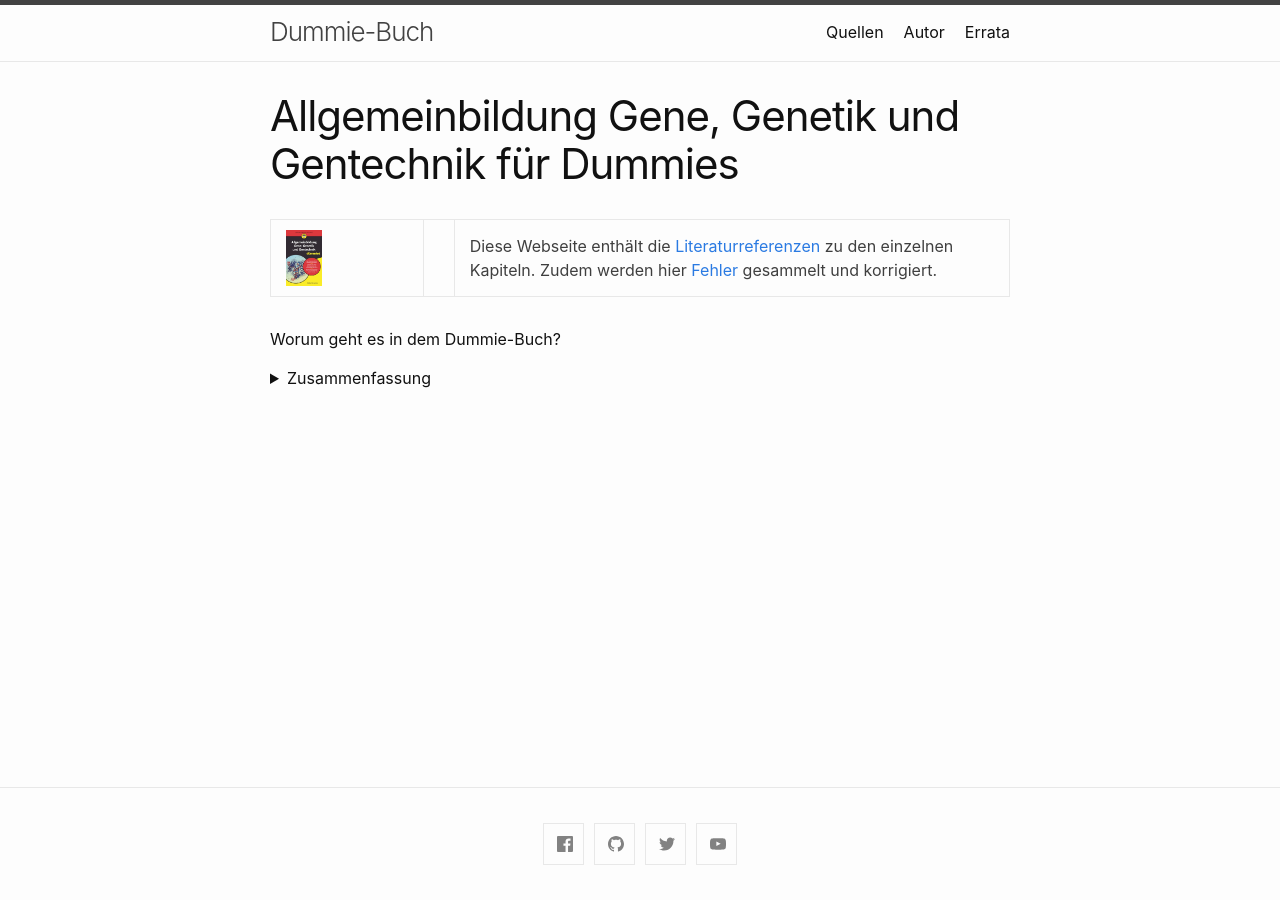
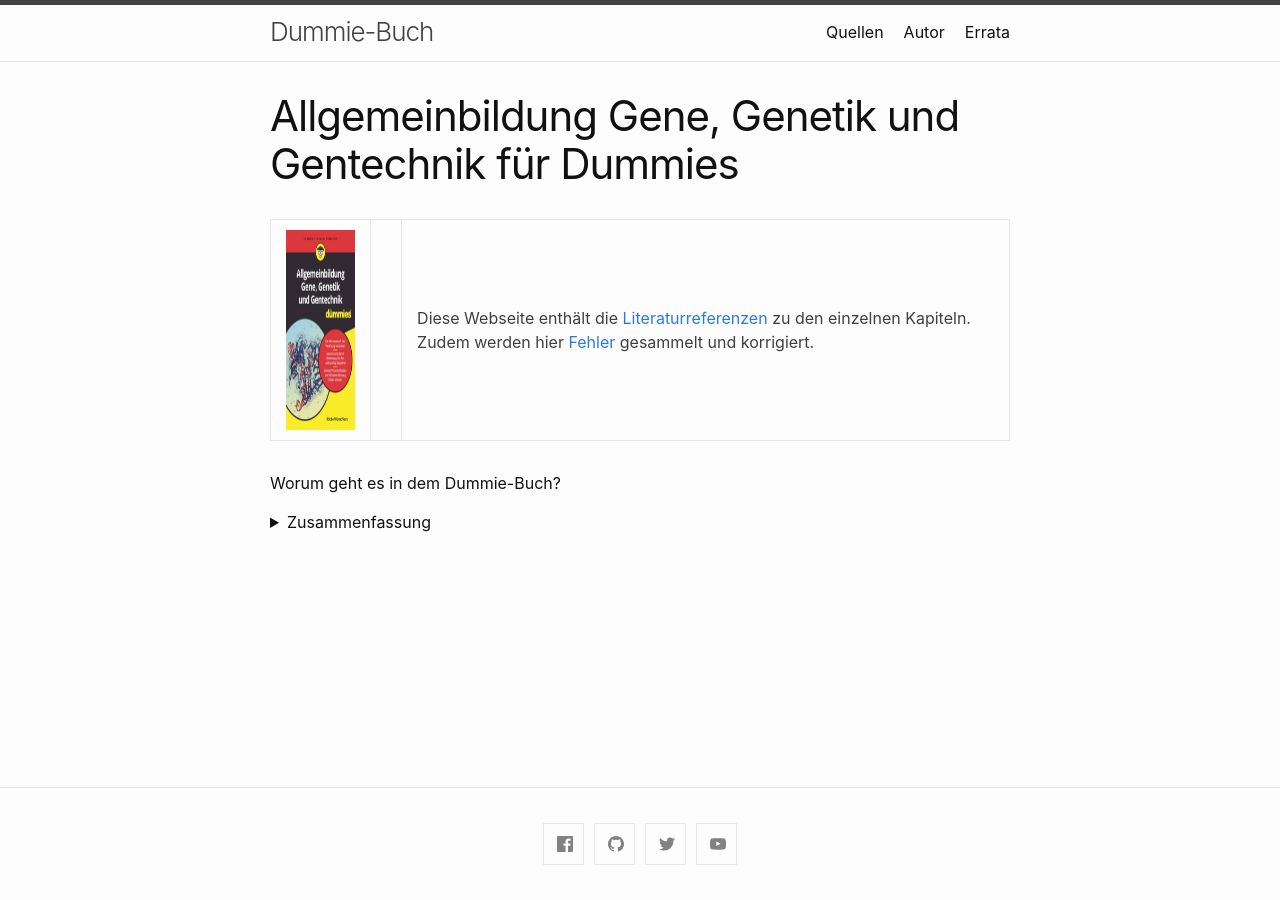
Before and after one commit to awkologist/dummie, a Jekyll site: the page built from index.md, in a window 1280 px wide. Built offline with Jekyll 4.4.1, drawn with Linux system fonts in a browser that asks for light colours.

Commit message:
Update index.md

```diff
--- a/index.md
+++ b/index.md
@@ -10,9 +10,9 @@
 ---
 
 
-<table>
+<table border="0">
   <tr>
-    <td><img src="cover-dummie.png" alt="Buchdeckel" width="30%"/></td>
+    <td><img src="cover-dummie.png" alt="Buchdeckel" height="200px" /></td>
     <td></td>
     <td>Diese Webseite enthält die <a href="quellen">Literaturreferenzen</a> zu den einzelnen Kapiteln. Zudem werden hier <a href="errata.md">Fehler</a> gesammelt und korrigiert.</td>
   </tr>
```
